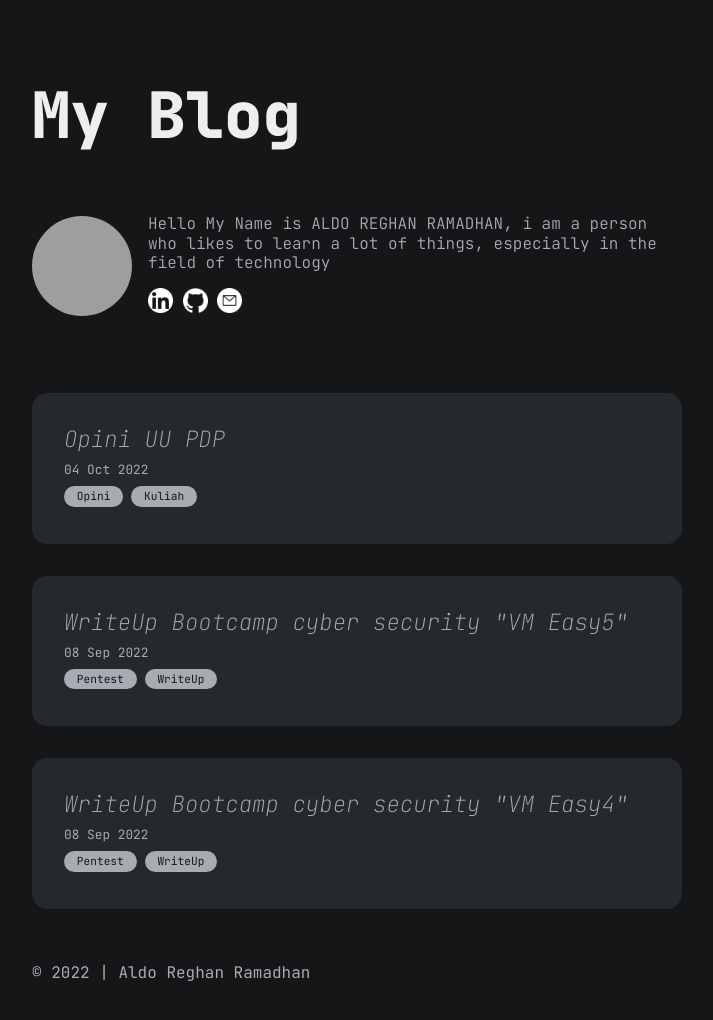
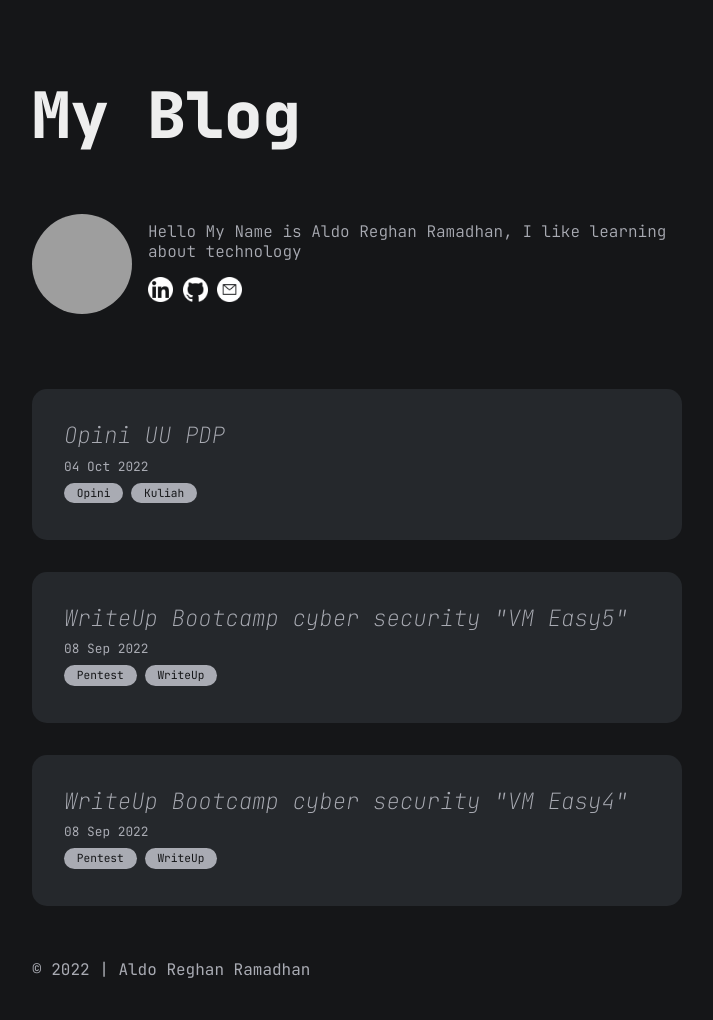
Before and after one commit to AldoReghan/aldoreghan.github.io, a Jekyll site: the page built from index.md, in a window 1280 px wide, cut to the strip 0-1037 px from the top of the page. Shown: the top 1020 px of the strip, without its empty margins (283-996 px from the left). Built offline with Jekyll 4.4.1, drawn with Linux system fonts in a browser that asks for light colours; grey boxes are pictures that could not be loaded.

Commit message:
edit bio

```diff
--- a/_data/author.yml
+++ b/_data/author.yml
@@ -2,7 +2,7 @@ name: Aldo Reghan Ramadhan
 dp: https://avatars.githubusercontent.com/u/38031214?v=4
 description: "
   <p>
-    Hello My Name is ALDO REGHAN RAMADHAN, i am a person who likes to learn a lot of things, especially in the field of technology
+    Hello My Name is Aldo Reghan Ramadhan, I like learning about technology
   </p>
 "
 email: aldoreramadhan@gmail.com
--- a/all_collections/_posts/2022-10-04-pdp-review.markdown
+++ b/all_collections/_posts/2022-10-04-pdp-review.markdown
@@ -14,5 +14,3 @@ categories: ["Opini", "Kuliah"]
 2. Kerja sama internasional dalam rangka pelaksanaan Undang-Undang ini dilaksanakan sesuai dengan ketentuan peraturan perundang-undangan dan prinsip hukum internasional.
 <br><br>
 Menurut saya di pasal dan butir diatas, pemerintah harus bisa menjamin apakah negara atau organisasi yang diajak bekerja sama bisa dipercaya dan memiliki sebuah sistem yang benar-benar bisa menjaga data pribadi kita, dan organisasi/negara lain yang bermitra harus transparan kepada negara kita, bagaimana peraturan dan sistem yang digunakan, dan bersedia bertanggung jawab jika terjadi pelanggaran dari pihak yang diajak bekerja sama.<br><br>
-
-[191080200227](https://github.com/nikkoenggaliano)
```
